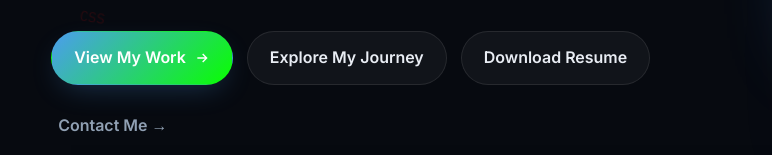
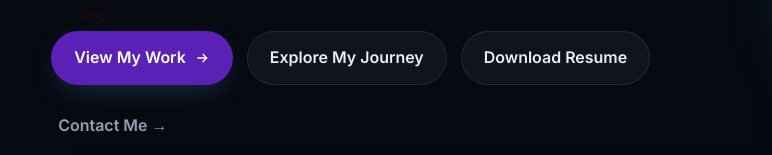
Before and after one commit to AMIRKANT-THARU/Amirkant-portfolio, a website: page index.html in a window 1280 px wide. Shown: the part 665-820 px from the top of the page, 0-772 px from the left. Drawn offline with Linux system fonts and the light colour scheme.

Commit message:
Use solid dark purple for primary buttons

```diff
--- a/styles.css
+++ b/styles.css
@@ -274,7 +274,7 @@ body.menu-open{ overflow:hidden; }
 .btn, .btn:hover, .btn:active{ transform:none; transform-origin:center; }
 .btn > *{ transform:none; }
 .btn-primary{
-  background: linear-gradient(135deg, var(--primary), var(--secondary));
+  background: #5b21b6;
   color: #fff; box-shadow: 0 10px 30px -10px var(--glow);
 }
 .btn-primary:hover{ box-shadow: 0 16px 36px -10px var(--glow); }
```
